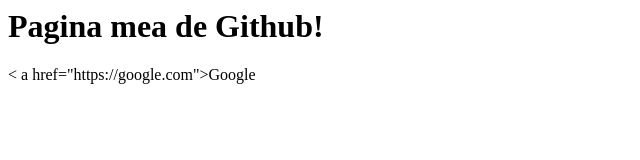
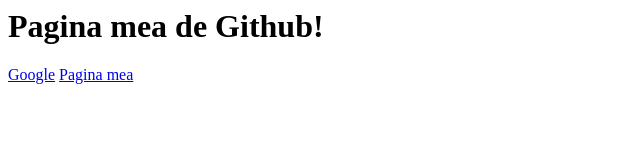
Before and after one commit to teodoraa12/teodoraa12.github.io, a plain HTML site: page index.html in a window 1280 px wide. Shown: the whole page, without its empty margins (0-640 px from the left). Drawn offline with Linux system fonts and the light colour scheme.

Commit message:
Update index.html

```diff
--- a/index.html
+++ b/index.html
@@ -1,2 +1,3 @@
 <h1>Pagina mea de Github!</h1>
-< a href="https://google.com">Google</a>
+<a href="https://google.com">Google</a>
+<a href="pagina.html">Pagina mea</a>
```
